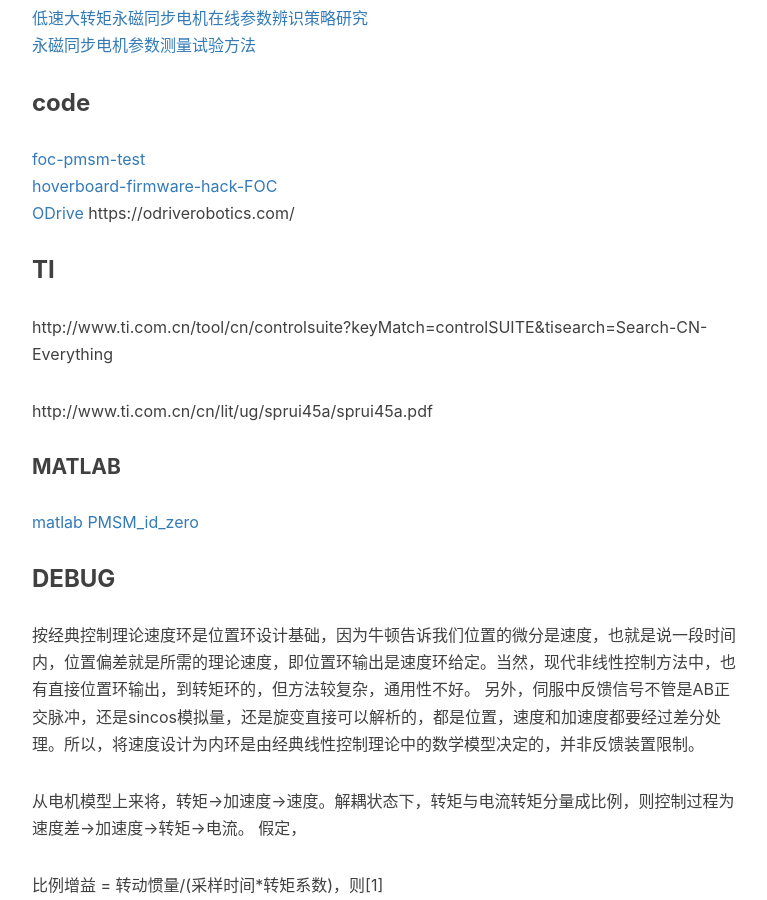
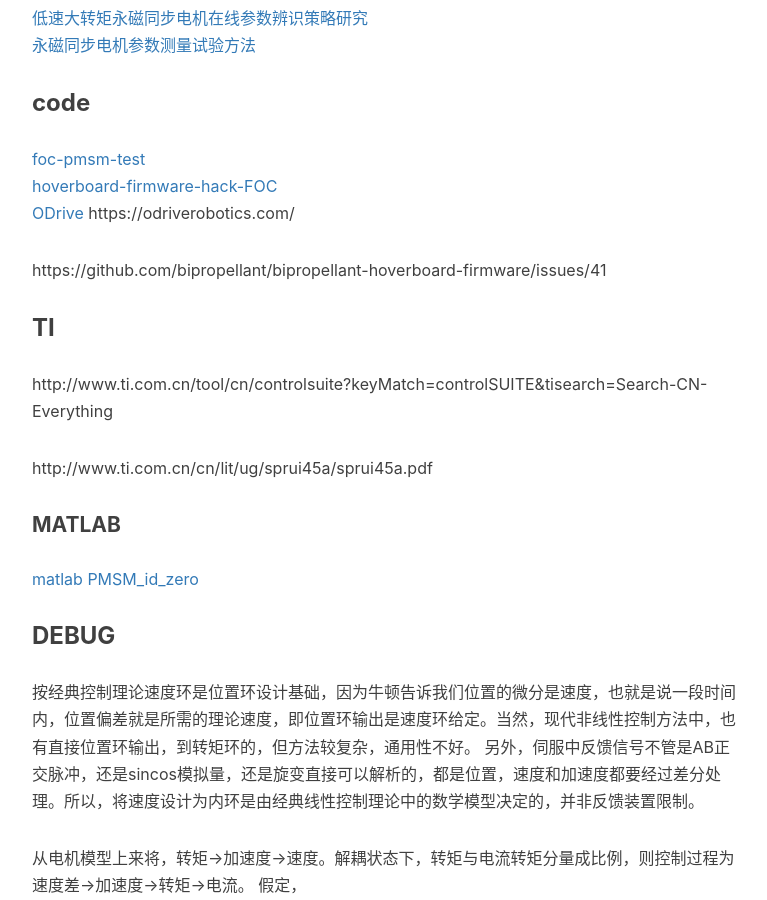
Before and after one commit to gary-robotics/dlward, a Jekyll site: the page built from _posts/2018-10-09-FOC-2018.markdown, in a window 1280 px wide and 900 px high, scrolled down 1304 px. Shown: the whole window, without its empty margins (233-1000 px from the left). Built offline with Jekyll 4.4.1, drawn with Linux system fonts in a browser that asks for light colours; nearby versions of some CDN libraries; comment, search, counter and statistics services are not loaded; some of the changed lines change nothing that is shown.

Commit message:
Update 2018-10-09-FOC-2018.markdown

```diff
--- a/_posts/2018-10-09-FOC-2018.markdown
+++ b/_posts/2018-10-09-FOC-2018.markdown
@@ -37,6 +37,8 @@ https://endless-sphere.com/forums/
 [foc-pmsm-test](https://github.com/haoyang877/foc-pmsm-test)
 [hoverboard-firmware-hack-FOC](https://github.com/EmanuelFeru/hoverboard-firmware-hack-FOC)
 [ODrive](https://github.com/madcowswe/ODrive)  https://odriverobotics.com/
+
+https://github.com/bipropellant/bipropellant-hoverboard-firmware/issues/41
 
 ### TI
 http://www.ti.com.cn/tool/cn/controlsuite?keyMatch=controlSUITE&tisearch=Search-CN-Everything
```
